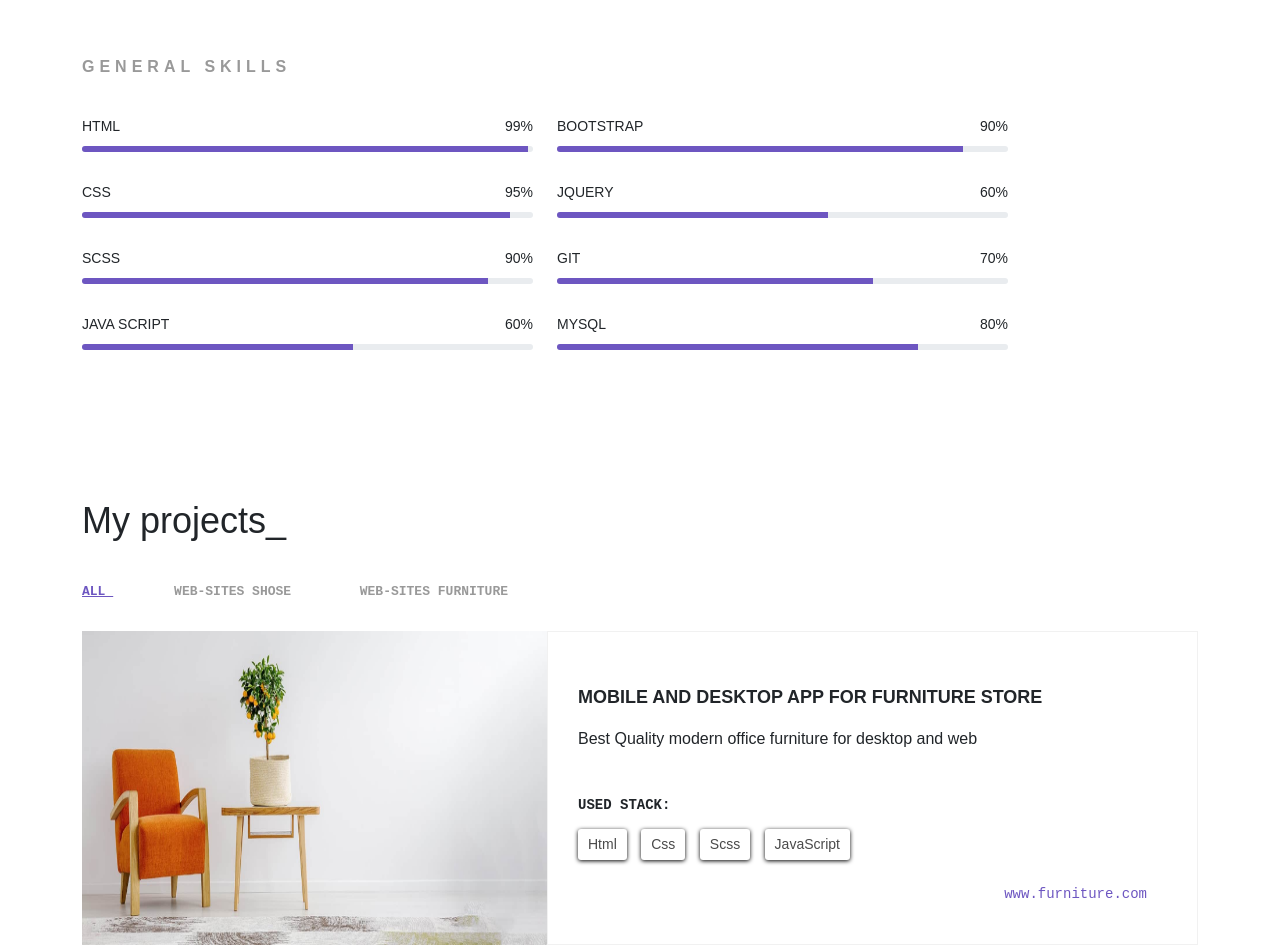
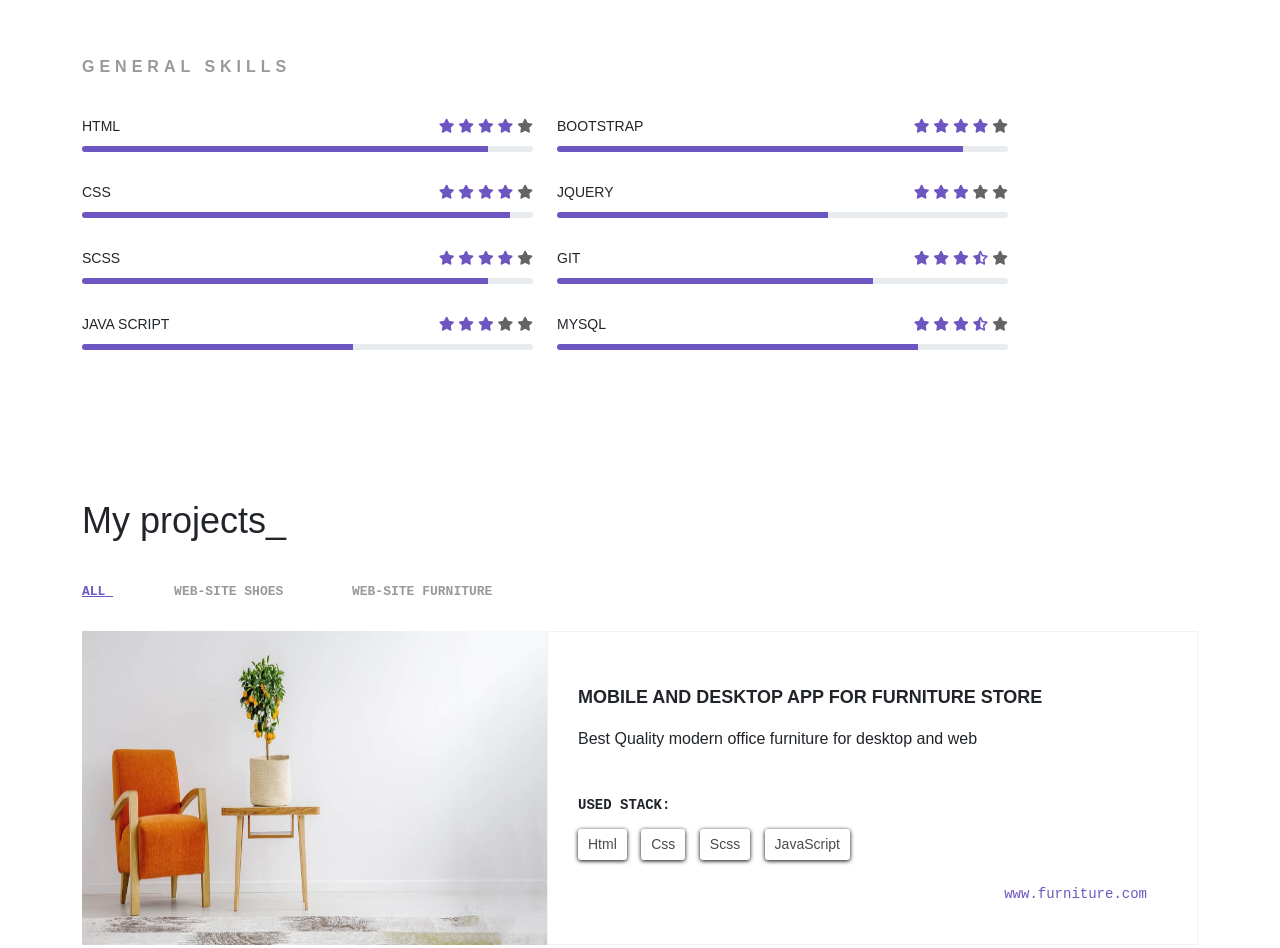
Before and after one commit to kamranabilov/Portfolio, a website: page Portfolio/index.html in a window 1280 px wide. Shown: the part 1870-2818 px from the top of the page. Drawn offline with nearby package versions, Linux system fonts and the light colour scheme.

Commit message:
addPortfoLast

```diff
--- a/Portfolio/assets/scss/style.scss
+++ b/Portfolio/assets/scss/style.scss
@@ -522,7 +522,7 @@
                 content: "";
                 border-radius: 50%;
                 background-color: #fff;
-                left: 112px;
+                left: 120px;
             }
             @media screen and (max-width: 900px) and (min-width: 300px){
                 &::before{
@@ -577,6 +577,12 @@
     .progress-list_skill{
         .progress-list_skill-value{
             float: right;
+            #five{
+                color: #6d56c1;
+            }
+            i{
+                color: rgb(100, 100, 100);
+            }
         }
         .progress{
             height: 6px;
@@ -1057,6 +1063,7 @@
                         font-size: 14px;
                         line-height: 20px;
                         text-transform: uppercase;
+                        text-decoration: none;
                         padding: 15px;
                         min-width: 170px;
                         text-align: center;
@@ -1224,7 +1231,7 @@
         }
         @media screen and (max-width: 900px) and (min-width: 300px) {
             .modal-content{
-                margin: 40px 30px;
+                margin: 65px 30px;
                 width: 300px;
             }
         }
--- a/Portfolio/index.html
+++ b/Portfolio/index.html
@@ -80,7 +80,7 @@
             </div>
             <div id="myNav" class="overlay d-lg-none col-md-12 d">
                 <a href="javascript:void(0)" class="closebtn" onclick="closeNav()">
-                    <i class="fa-solid fa-xmark" ></i>
+                    <i class="fa-solid fa-xmark"></i>
                 </a>
                 <div class="overlay-content">
                     <ul>
@@ -94,10 +94,10 @@
                             <a href="#portfolio">Portfolio</a>
                         </li>
                         <li>
-                            <a href="#testimonials">testimonials</a>
+                            <a href="#testimonials">Testimonials</a>
                         </li>
                         <li>
-                            <a href="#blog">blog</a>
+                            <a href="#blog">Blog</a>
                         </li>
                         <li>
                             <a href="#contact">Contact</a>
@@ -105,9 +105,8 @@
                     </ul>
                 </div>
             </div>
-            <span class="d-lg-none col-md-12 ham" style="font-size:30px;cursor:pointer; "
-                onclick="openNav()">
-                <i class="fa-solid fa-bars" ></i>
+            <span class="d-lg-none col-md-12 ham" style="font-size:30px;cursor:pointer; " onclick="openNav()">
+                <i class="fa-solid fa-bars"></i>
             </span>
         </div>
     </div>
@@ -164,7 +163,7 @@
                         assigned to me at a high level. My role is to help you use all my skills and experience in such
                         a way.
                     </p>
-                    <a href="https://drive.google.com/file/d/1sJU2aSZ2sCvNHUvAr0lRKTmz_w2kz9le/view?usp=share_link"
+                    <a href="assets/image/Kamran Abilov_Resume.pdf"
                         aria-label="downloadtest" title="download" class="section_btn site-btn">
                         <i class="fa-solid fa-download"></i>
                         <!-- <img src="assets/image/download.png" alt="Download"> -->
@@ -232,18 +231,30 @@
                     <div class="progress-list_skill">
                         <p>
                             <span class="progress-list_skill-title">html</span>
-                            <span class="progress-list_skill-value">99%</span>
+                            <span class="progress-list_skill-value">
+                                <i id="five" class="fa-solid fa-star"></i>
+                                <i id="five" class="fa-solid fa-star"></i>
+                                <i id="five" class="fa-solid fa-star"></i>
+                                <i id="five" class="fa-solid fa-star"></i>
+                                <i class="fa-solid fa-star"></i>
+                            </span>
                         </p>
                         <div class="progress">
-                            <div class="progress-bar" role="progressbar" aria-valuenow="99" aria-valuemin="0"
-                                aria-valuemax="100" style="width: 99%;">
+                            <div class="progress-bar" role="progressbar" aria-valuenow="90" aria-valuemin="0"
+                                aria-valuemax="100" style="width: 90%;">
                             </div>
                         </div>
                     </div>
                     <div class="progress-list_skill">
                         <p>
                             <span class="progress-list_skill-title">Css</span>
-                            <span class="progress-list_skill-value">95%</span>
+                            <span class="progress-list_skill-value">
+                                <i id="five" class="fa-solid fa-star"></i>
+                                <i id="five" class="fa-solid fa-star"></i>
+                                <i id="five" class="fa-solid fa-star"></i>
+                                <i id="five" class="fa-solid fa-star"></i>
+                                <i class="fa-solid fa-star"></i>
+                            </span>
                         </p>
                         <div class="progress">
                             <div class="progress-bar" role="progressbar" aria-valuenow="95" aria-valuemin="0"
@@ -254,7 +265,13 @@
                     <div class="progress-list_skill">
                         <p>
                             <span class="progress-list_skill-title">scss</span>
-                            <span class="progress-list_skill-value">90%</span>
+                            <span class="progress-list_skill-value">
+                                <i id="five" class="fa-solid fa-star"></i>
+                                <i id="five" class="fa-solid fa-star"></i>
+                                <i id="five" class="fa-solid fa-star"></i>
+                                <i id="five" class="fa-solid fa-star"></i>
+                                <i class="fa-solid fa-star"></i>
+                            </span>
                         </p>
                         <div class="progress">
                             <div class="progress-bar" role="progressbar" aria-valuenow="90" aria-valuemin="0"
@@ -265,7 +282,13 @@
                     <div class="progress-list_skill">
                         <p>
                             <span class="progress-list_skill-title">java script</span>
-                            <span class="progress-list_skill-value">60%</span>
+                            <span class="progress-list_skill-value">
+                                <i id="five" class="fa-solid fa-star"></i>
+                                <i id="five" class="fa-solid fa-star"></i>
+                                <i id="five" class="fa-solid fa-star"></i>
+                                <i class="fa-solid fa-star"></i>
+                                <i class="fa-solid fa-star"></i>
+                            </span>
                         </p>
                         <div class="progress">
                             <div class="progress-bar" role="progressbar" aria-valuenow="60" aria-valuemin="0"
@@ -278,7 +301,13 @@
                     <div class="progress-list_skill">
                         <p>
                             <span class="progress-list_skill-title">Bootstrap </span>
-                            <span class="progress-list_skill-value">90%</span>
+                            <span class="progress-list_skill-value">
+                                <i id="five" class="fa-solid fa-star"></i>
+                                <i id="five" class="fa-solid fa-star"></i>
+                                <i id="five" class="fa-solid fa-star"></i>
+                                <i id="five" class="fa-solid fa-star"></i>
+                                <i class="fa-solid fa-star"></i>
+                            </span>
                         </p>
                         <div class="progress">
                             <div class="progress-bar" role="progressbar" aria-valuenow="90" aria-valuemin="0"
@@ -289,7 +318,13 @@
                     <div class="progress-list_skill">
                         <p>
                             <span class="progress-list_skill-title">jquery</span>
-                            <span class="progress-list_skill-value">60%</span>
+                            <span class="progress-list_skill-value">
+                                <i id="five" class="fa-solid fa-star"></i>
+                                <i id="five" class="fa-solid fa-star"></i>
+                                <i id="five" class="fa-solid fa-star"></i>
+                                <i class="fa-solid fa-star"></i>
+                                <i class="fa-solid fa-star"></i>
+                            </span>
                         </p>
                         <div class="progress">
                             <div class="progress-bar" role="progressbar" aria-valuenow="60" aria-valuemin="0"
@@ -300,7 +335,13 @@
                     <div class="progress-list_skill">
                         <p>
                             <span class="progress-list_skill-title">Git</span>
-                            <span class="progress-list_skill-value">70%</span>
+                            <span class="progress-list_skill-value">
+                                <i id="five" class="fa-solid fa-star"></i>
+                                <i id="five" class="fa-solid fa-star"></i>
+                                <i id="five" class="fa-solid fa-star"></i>
+                                <i id="five" class="fa-solid fa-star-half-stroke"></i>
+                                <i class="fa-solid fa-star"></i>
+                            </span>
                         </p>
                         <div class="progress">
                             <div class="progress-bar" role="progressbar" aria-valuenow="90" aria-valuemin="0"
@@ -311,7 +352,13 @@
                     <div class="progress-list_skill">
                         <p>
                             <span class="progress-list_skill-title">Mysql</span>
-                            <span class="progress-list_skill-value">80%</span>
+                            <span class="progress-list_skill-value">
+                                <i id="five" class="fa-solid fa-star"></i>
+                                <i id="five" class="fa-solid fa-star"></i>
+                                <i id="five" class="fa-solid fa-star"></i>
+                                <i id="five" class="fa-solid fa-star-half-stroke"></i>
+                                <i class="fa-solid fa-star"></i>
+                            </span>
                         </p>
                         <div class="progress">
                             <div class="progress-bar" role="progressbar" aria-valuenow="80" aria-valuemin="0"
@@ -341,12 +388,12 @@
                                 </a>
                             </li>
                             <li>
-                                <a id="2" class="btnnav" data-portfolio-target-tag="mobile apps">web-sites shose
+                                <a id="2" class="btnnav" data-portfolio-target-tag="mobile apps">web-site shoes
                                     <span>_</span>
                                 </a>
                             </li>
                             <li>
-                                <a id="3" class="btnnav" data-portfolio-target-tag="web-sites">web-sites furniture
+                                <a id="3" class="btnnav" data-portfolio-target-tag="web-sites">web-site furniture
                                     <span>_</span>
                                 </a>
                             </li>
@@ -699,7 +746,8 @@
                                 <span class="form-validation"></span>
                                 <span class="form-invalid-icon"><i class="mdi mdi-close" aria-hidden="true"></i></span>
                             </div>
-                            <button class="site-btn site-btn--form" type="submit" value="Send">Send</button>
+                            <a class="site-btn site-btn--form" href="mailto:kamranabilov92@gmail.com">Send</a>
+                            <!-- <button class="site-btn site-btn--form" type="submit" value="Send">Send</button> -->
                         </form>
                     </div>
                     <div class="footer">
```
Also changed, not shown: Portfolio/assets/css/style.css, 2 other files.
